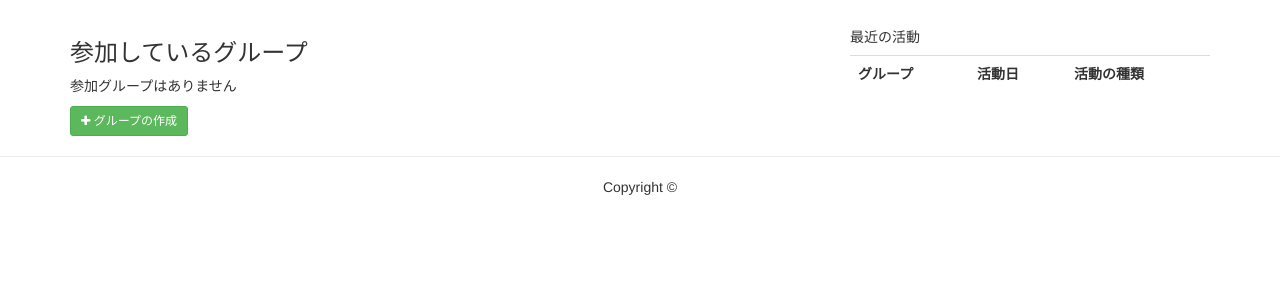
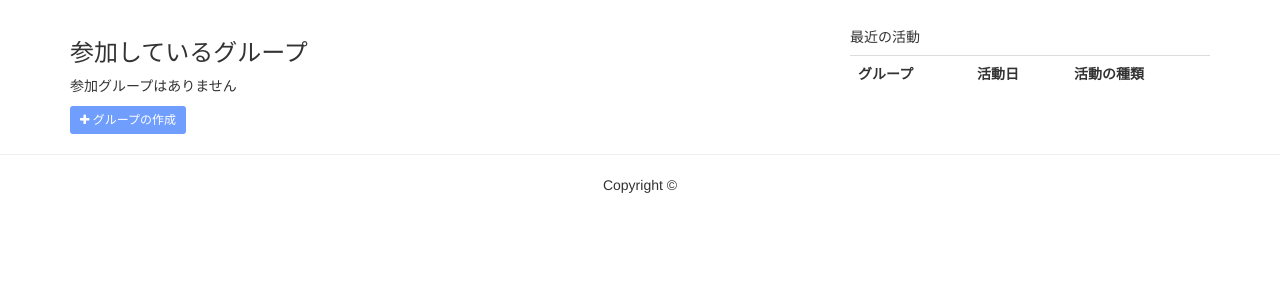
Before and after one commit to tomita0119/Private-Django-Project, a Django app: page /surm/ in a window 1280 px wide. Shown: the part 51-351 px from the top of the page. Run offline with Django 3.2, Linux system fonts and the light colour scheme; lists and menus that the app fills with data are empty; some libraries are stand-ins or nearby versions.

Commit message:
サイトカラーの設計中 サイト全体のスタイルを記述するcommon.cssを導入

```diff
--- /dev/null
+++ b/static/css/common.css
@@ -0,0 +1,7 @@
+.btn{
+    background: #709eff;
+    border: #709eff;
+}
+.btn:hover{
+    background: #3777ff;
+}
--- a/templates/base.html
+++ b/templates/base.html
@@ -9,6 +9,7 @@
     {% bootstrap_css %}
     {% bootstrap_javascript %}
     <link href="http://maxcdn.bootstrapcdn.com/font-awesome/4.1.0/css/font-awesome.min.css" rel="stylesheet">
+    <link rel="stylesheet" href="{% static 'css/common.css' %}" />
     <link rel="stylesheet" href="{% static 'css/base.css' %}" />
     {% block additional_static %}
     {% endblock %}
```
